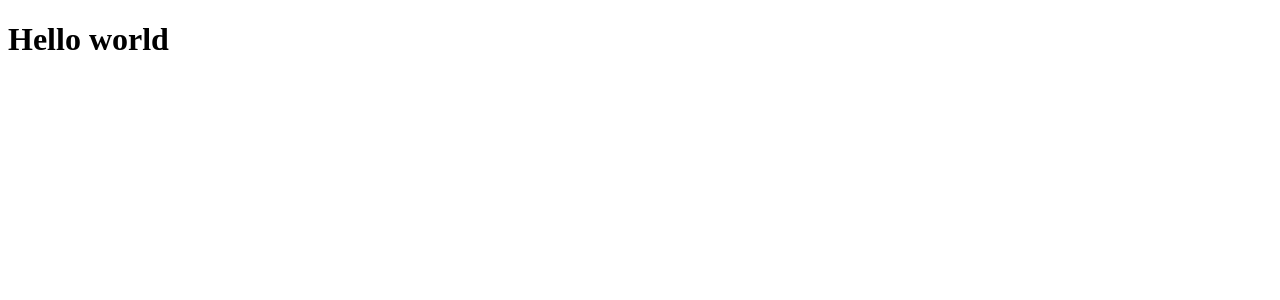
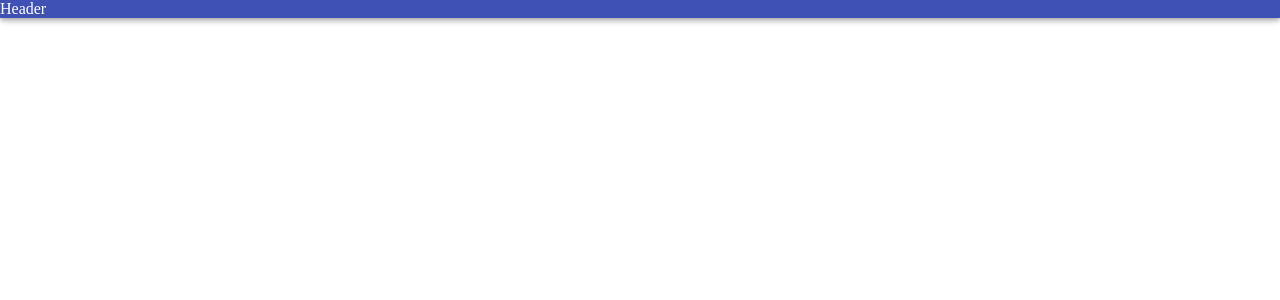
Before and after one commit to PeteSalcedo/Thank-You-John-Cena, a React (Create React App) app: page / in a window 1280 px wide. Shown: the top 300 px of the page. Built offline with nearby package versions, Linux system fonts and the light colour scheme.

Commit message:
Uloading theupdated package.json file with the react material ui

```diff
--- a/package.json
+++ b/package.json
@@ -4,6 +4,7 @@
   "description": "A simple react app as a tribute to Mr. Hustle,Loyalty and Respect",
   "main": "index.js",
   "dependencies": {
+    "@material-ui/core": "^3.7.0",
     "react": "^16.7.0",
     "react-dom": "^16.7.0",
     "react-scripts": "2.1.1"
--- a/src/App.js
+++ b/src/App.js
@@ -1,11 +1,11 @@
 import React, { Component } from 'react';
-
+import Header from './components/header_footer/Header'
 
 class App extends Component {
   render() {
     return (
       <div>
-       <h1>Hello world</h1>
+       <Header />
       </div>
     );
   }
--- a/src/components/header_footer/Header.js
+++ b/src/components/header_footer/Header.js
@@ -1,14 +1,16 @@
-import React,  { component } from 'react';
+import React,  { Component } from 'react';
 
 import AppBar from '@material-ui/core/AppBar';
-import ToolBar from '@material_ui/core/Toolbar';
-import Menu from '@material_ui/core/Menu';
-import IconButton from '@material_ui/core/IconButton';
+import ToolBar from '@material-ui/core/Toolbar';
+import Menu from '@material-ui/core/Menu';
+import IconButton from '@material-ui/core/IconButton';
 
 class Header extends Component {
     render() {
         return (
-            <div>Header</div>
+           <AppBar>
+               Header
+           </AppBar>
         )
     }
 }
```
Also changed, not shown: 1 other file (tests, documents, lock files or other folders).
